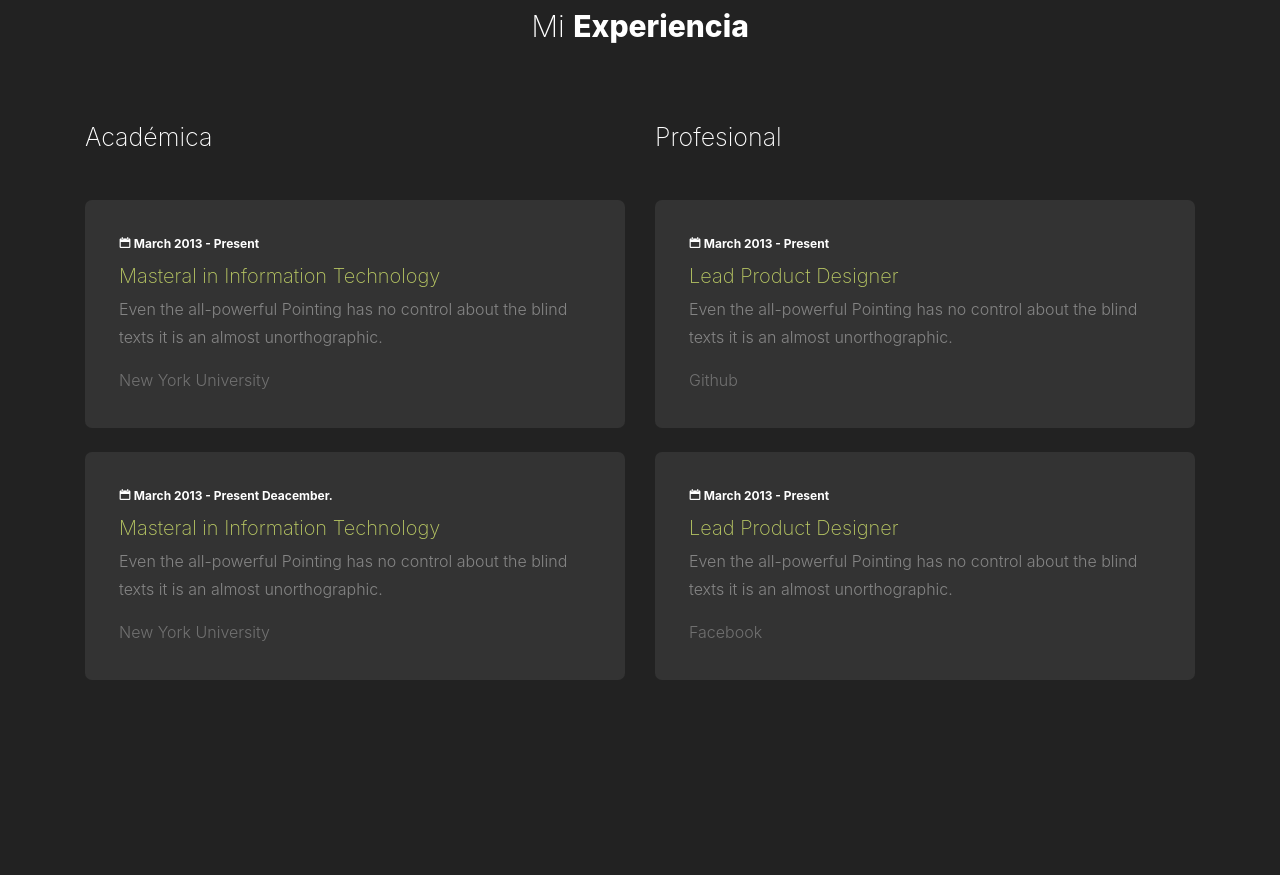
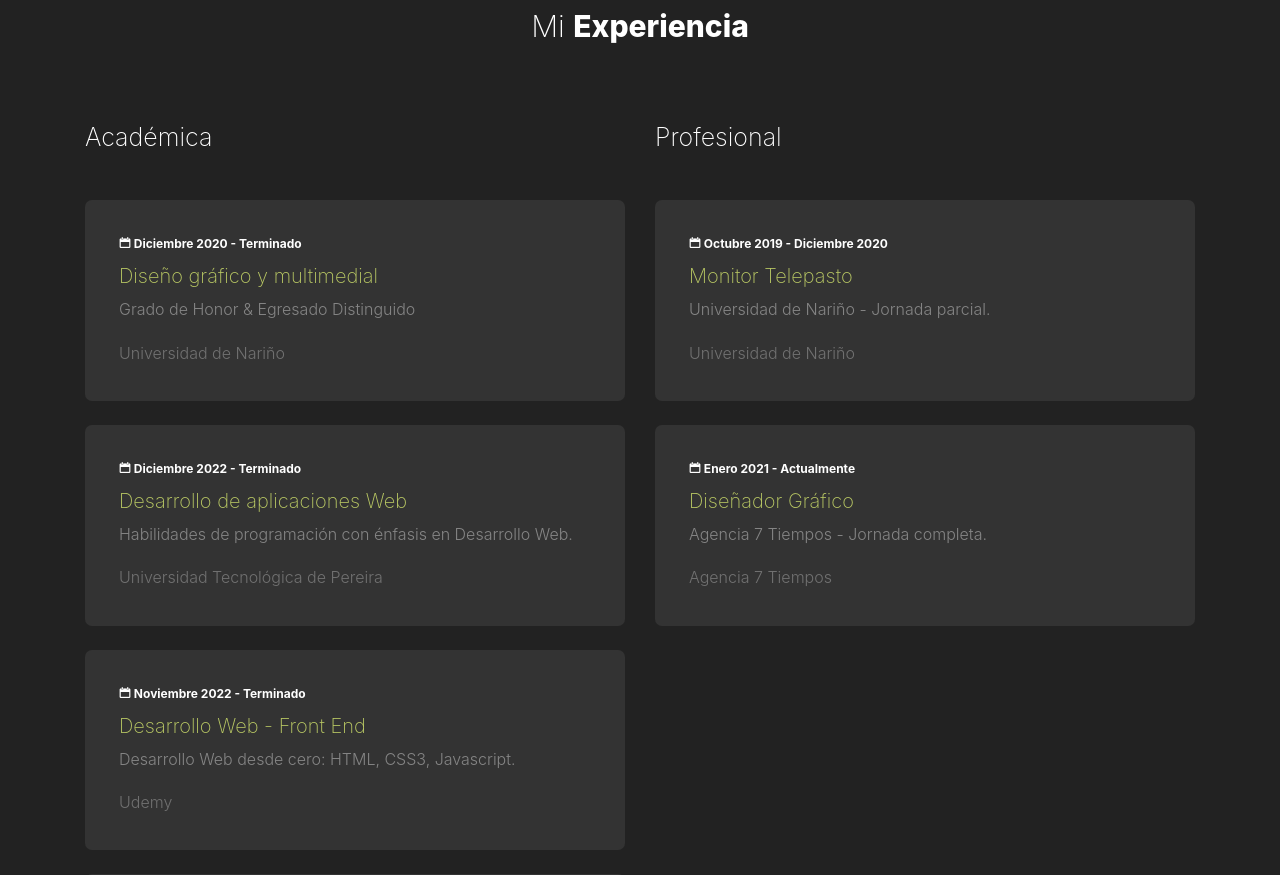
Before and after one commit to AndresCarlosamaDev/Portafolio_Dos, a Django app: page / in a window 1280 px wide. Shown: the part 1146-2021 px from the top of the page. Run offline with Django 4.2, Linux system fonts and the light colour scheme; data that the repository does not hold is empty; some libraries are stand-ins or nearby versions; some web fonts are replaced.

Commit message:
Actualizacion datos profesional-academico

```diff
--- a/proyectos/templates/index.html
+++ b/proyectos/templates/index.html
@@ -111,34 +111,48 @@
 				<div class="col-md-6">
 					<h2 class="mb-5">Académica</h2>
 					<div class="resume-item mb-4">
-						<span class="date"><span class="icon-calendar"></span> March 2013 - Present</span>
-						<h3>Masteral in Information Technology</h3>
-						<p>Even the all-powerful Pointing has no control about the blind texts it is an almost unorthographic.</p>
-						<span class="school">New York University</span>
+						<span class="date"><span class="icon-calendar"></span> Diciembre 2020 - Terminado</span>
+						<h3>Diseño gráfico y multimedial </h3>
+						<p>Grado de Honor & Egresado Distinguido</p>
+						<span class="school">Universidad de Nariño</span>
 					</div>
 
 					<div class="resume-item mb-4">
-						<span class="date"><span class="icon-calendar"></span> March 2013 - Present Deacember.</span>
-						<h3>Masteral in Information Technology</h3>
-						<p>Even the all-powerful Pointing has no control about the blind texts it is an almost unorthographic.</p>
-						<span class="school">New York University</span>
+						<span class="date"><span class="icon-calendar"></span> Diciembre 2022 - Terminado</span>
+						<h3>Desarrollo de aplicaciones Web</h3>
+						<p>Habilidades de programación con énfasis en Desarrollo Web.</p>
+						<span class="school">Universidad Tecnológica de Pereira</span>
+					</div>
+
+					<div class="resume-item mb-4">
+						<span class="date"><span class="icon-calendar"></span> Noviembre 2022 - Terminado</span>
+						<h3>Desarrollo Web - Front End</h3>
+						<p>Desarrollo Web desde cero: HTML, CSS3, Javascript.</p>
+						<span class="school">Udemy</span>
+					</div>
+
+					<div class="resume-item mb-4">
+						<span class="date"><span class="icon-calendar"></span> Diciembre 2022 - Terminado</span>
+						<h3>Desarrollo Web en Python con Django y Flask</h3>
+						<p>Desarrollo Web en Python con Django y Flask.</p>
+						<span class="school">U-Coltis</span>
 					</div>
 
 				</div>
 				<div class="col-md-6">
 					<h2 class="mb-5">Profesional</h2>
 					<div class="resume-item mb-4">
-						<span class="date"><span class="icon-calendar"></span> March 2013 - Present</span>
-						<h3>Lead Product Designer</h3>
-						<p>Even the all-powerful Pointing has no control about the blind texts it is an almost unorthographic.</p>
-						<span class="school">Github</span>
+						<span class="date"><span class="icon-calendar"></span> Octubre 2019 - Diciembre 2020</span>
+						<h3>Monitor Telepasto</h3>
+						<p>Universidad de Nariño - Jornada parcial.</p>
+						<span class="school">Universidad de Nariño</span>
 					</div>
 
 					<div class="resume-item mb-4">
-						<span class="date"><span class="icon-calendar"></span> March 2013 - Present</span>
-						<h3>Lead Product Designer</h3>
-						<p>Even the all-powerful Pointing has no control about the blind texts it is an almost unorthographic.</p>
-						<span class="school">Facebook</span>
+						<span class="date"><span class="icon-calendar"></span> Enero 2021 - Actualmente</span>
+						<h3>Diseñador Gráfico</h3>
+						<p>Agencia 7 Tiempos - Jornada completa.</p>
+						<span class="school">Agencia 7 Tiempos</span>
 					</div>
 				</div>
 			</div>
```
